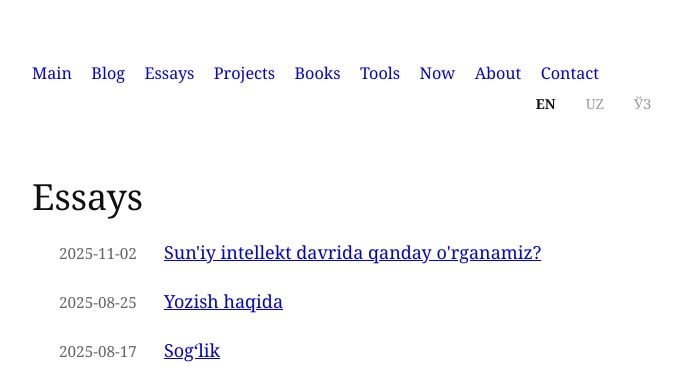
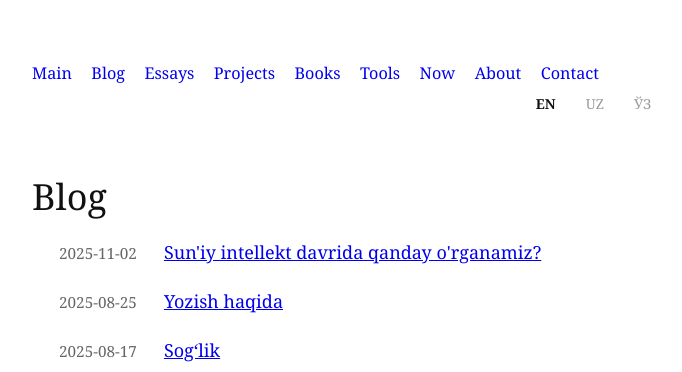
Before and after one commit to Xurshidbek079/blog, a Flask app: page /blog in a window 1280 px wide. Shown: the top 372 px of the page, without its empty margins (288-970 px from the left). Run offline with Flask 3, Linux system fonts and the light colour scheme.

Commit message:
Use "Blog" as heading on /blog listing page
Co-Authored-By: Claude Sonnet 4.6 <noreply@anthropic.com>

```diff
--- a/app.py
+++ b/app.py
@@ -314,7 +314,7 @@ def blog():
     tag = request.args.get("tag") or None
     lang = detect_lang()
     posts = localize_titles(get_blog_posts(tag), lang, get_blog_slug_map())
-    return render_template("essays.html", posts=posts, active_tag=tag, base_url="/blog")
+    return render_template("essays.html", posts=posts, active_tag=tag, base_url="/blog", page_title="Blog")
 
 
 @app.route("/blog/<slug>")
--- a/templates/essays.html
+++ b/templates/essays.html
@@ -1,7 +1,7 @@
 {% extends "base.html" %}
-{% block title %}{{ t.essays_title }} — Xurshid{% endblock %}
+{% block title %}{{ page_title if page_title else t.essays_title }} — Xurshid{% endblock %}
 {% block content %}
-<h1>{{ t.essays_title }}</h1>
+<h1>{{ page_title if page_title else t.essays_title }}</h1>
 {% if active_tag %}<p class="meta">{{ t.essays_tag_prefix }} {{ active_tag }} &nbsp;<a href="{{ base_url }}">{{ t.essays_tag_clear }}</a></p>{% endif %}
 {% if posts %}
 <ul class="posts">
```
